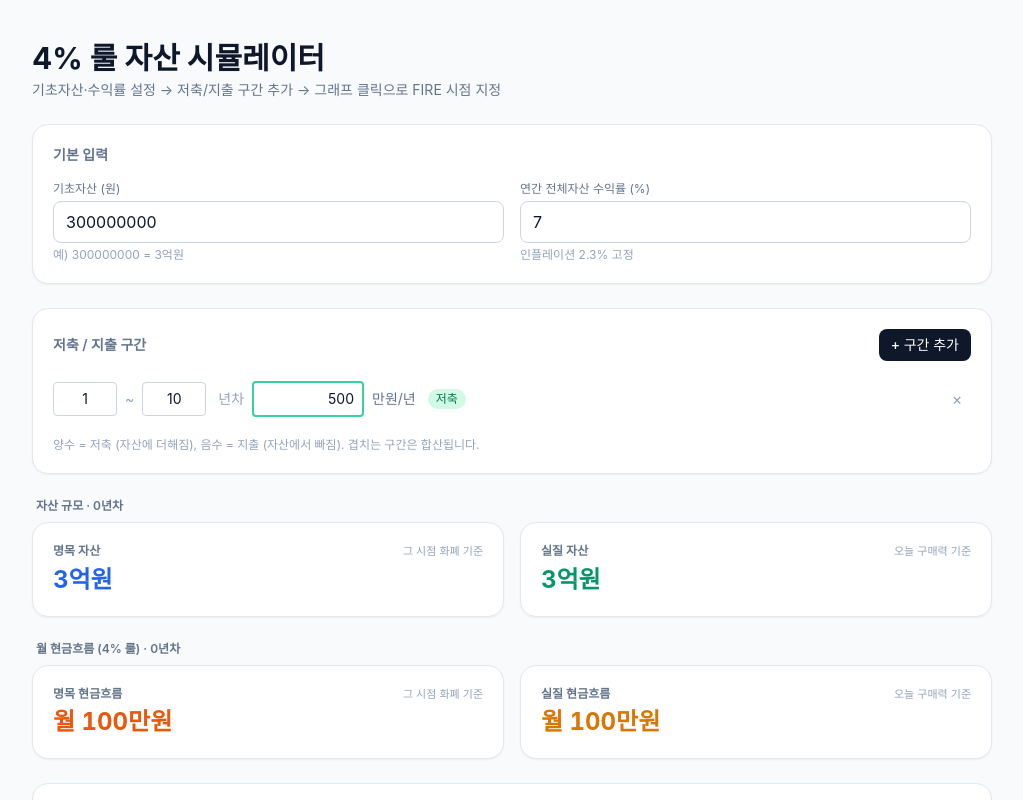
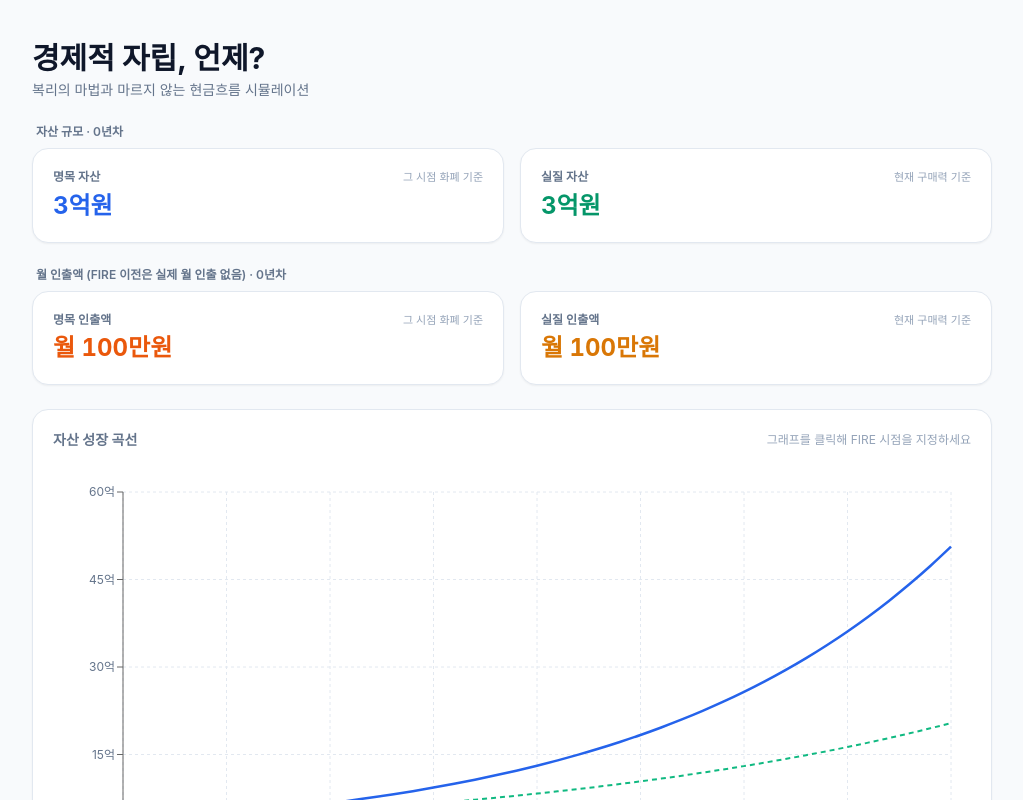
Before and after one commit to JSkutor/fire-simulator, a React (Vite) app: page / in a window 1280 px wide. Shown: the top 800 px of the page, without its empty margins (128-1151 px from the left). Built offline with nearby package versions, Linux system fonts and the light colour scheme.

Commit message:
fix wording and rearrange contents

```diff
--- a/index.html
+++ b/index.html
@@ -3,7 +3,7 @@
   <head>
     <meta charset="UTF-8" />
     <meta name="viewport" content="width=device-width, initial-scale=1.0" />
-    <title>4% 룰 자산 시뮬레이터</title>
+    <title>경제적 자립, 언제?</title>
   </head>
   <body>
     <div id="root"></div>
--- a/src/App.jsx
+++ b/src/App.jsx
@@ -29,27 +29,12 @@ export default function App() {
         {/* 헤더 */}
         <header className="pt-2">
           <h1 className="text-2xl md:text-3xl font-bold text-slate-900">
-            4% 룰 자산 시뮬레이터
+            경제적 자립, 언제?
           </h1>
           <p className="text-sm text-slate-500 mt-1">
-            기초자산·수익률 설정 → 저축/지출 구간 추가 → 그래프 클릭으로 FIRE
-            시점 지정
+            복리의 마법과 마르지 않는 현금흐름 시뮬레이션
           </p>
         </header>
-
-        {/* 1. 기본 입력 */}
-        <InputCard
-          base={base}
-          setBase={setBase}
-          rate={rate}
-          setRate={setRate}
-        />
-
-        {/* 2. 저축/지출 구간 */}
-        <PeriodTable periods={periods} setPeriods={setPeriods} />
-
-        {/* 3. FIRE 배너 */}
-        <FireBanner fireYear={fireYear} onClear={() => setFireYear(null)} />
 
         {/* 4. 자산 규모 지표 */}
         <section>
@@ -65,7 +50,7 @@ export default function App() {
             />
             <MetricCard
               title="실질 자산"
-              subtitle="오늘 구매력 기준"
+              subtitle="현재 구매력 기준"
               value={fmtKRW(cur.real)}
               accent="green"
             />
@@ -75,18 +60,18 @@ export default function App() {
         {/* 5. 월 현금흐름 지표 */}
         <section>
           <h2 className="text-xs font-semibold text-slate-500 mb-2 ml-1">
-            월 현금흐름 (4% 룰) · {hoveredYear}년차
+            월 인출액 (FIRE 이전은 실제 월 인출 없음) · {hoveredYear}년차
           </h2>
           <div className="grid grid-cols-1 md:grid-cols-2 gap-4">
             <MetricCard
-              title="명목 현금흐름"
+              title="명목 인출액"
               subtitle="그 시점 화폐 기준"
               value={`월 ${fmtManwon(flowN)}`}
               accent="orange"
             />
             <MetricCard
-              title="실질 현금흐름"
-              subtitle="오늘 구매력 기준"
+              title="실질 인출액"
+              subtitle="현재 구매력 기준"
               value={`월 ${fmtManwon(flowR)}`}
               accent="amber"
             />
@@ -102,6 +87,20 @@ export default function App() {
           setFireYear={setFireYear}
         />
 
+        {/* 3. FIRE 배너 */}
+        <FireBanner fireYear={fireYear} onClear={() => setFireYear(null)} />
+
+        {/* 1. 기본 입력 */}
+        <InputCard
+          base={base}
+          setBase={setBase}
+          rate={rate}
+          setRate={setRate}
+        />
+
+        {/* 2. 저축/지출 구간 */}
+        <PeriodTable periods={periods} setPeriods={setPeriods} />
+
         <footer className="text-center text-xs text-slate-400 py-6">
           개인 자산 시뮬레이션 · 투자 권유 아님
         </footer>
--- a/src/components/ChartTooltip.jsx
+++ b/src/components/ChartTooltip.jsx
@@ -50,12 +50,12 @@ export default function ChartTooltip({ active, payload, fireYear }) {
 
       <div className="space-y-1">
         <Row
-          label="명목 가용 인출액"
+          label={isAfter ? "명목 인출액" : "명목 예상 인출액"}
           value={`월 ${fmtManwon(flowMonthN)}`}
           color="text-slate-700"
         />
         <Row
-          label="실질 가용 인출액"
+          label={isAfter ? "실질 인출액" : "실질 예상 인출액"}
           value={`월 ${fmtManwon(flowMonthR)}`}
           color="text-slate-700"
         />
--- a/src/components/InputCard.jsx
+++ b/src/components/InputCard.jsx
@@ -1,5 +1,5 @@
-import React from 'react';
-import { INFLATION } from '../utils/calc';
+import React from "react";
+import { INFLATION } from "../utils/calc";
 
 export default function InputCard({ base, setBase, rate, setRate }) {
   return (
@@ -7,17 +7,25 @@ export default function InputCard({ base, setBase, rate, setRate }) {
       <h2 className="text-sm font-semibold text-slate-500 mb-4">기본 입력</h2>
       <div className="grid grid-cols-1 md:grid-cols-2 gap-4">
         <div>
-          <label className="block text-xs text-slate-500 mb-1">기초자산 (원)</label>
+          <label className="block text-xs text-slate-500 mb-1">
+            기초자산 (원)
+          </label>
           <input
-            type="number"
-            value={base}
-            onChange={(e) => setBase(Number(e.target.value) || 0)}
+            type="text"
+            inputMode="numeric"
+            value={base.toLocaleString("ko-KR")}
+            onChange={(e) => {
+              const raw = e.target.value.replace(/[^0-9]/g, "");
+              setBase(raw ? Number(raw) : 0);
+            }}
             className="w-full px-3 py-2 rounded-lg border border-slate-300 focus:border-blue-500 focus:ring-1 focus:ring-blue-500 outline-none"
           />
           <p className="text-xs text-slate-400 mt-1">예) 300000000 = 3억원</p>
         </div>
         <div>
-          <label className="block text-xs text-slate-500 mb-1">연간 전체자산 수익률 (%)</label>
+          <label className="block text-xs text-slate-500 mb-1">
+            연간 전체자산 수익률 (%)
+          </label>
           <input
             type="number"
             step="0.1"
```
